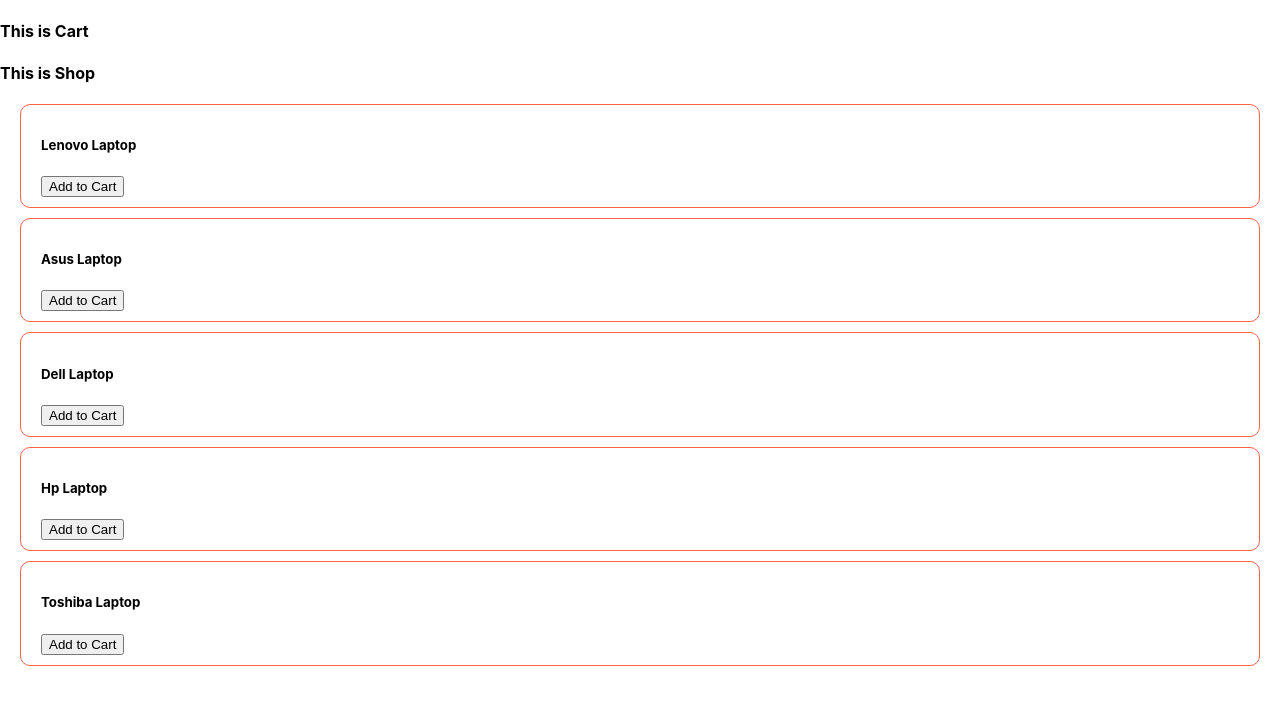
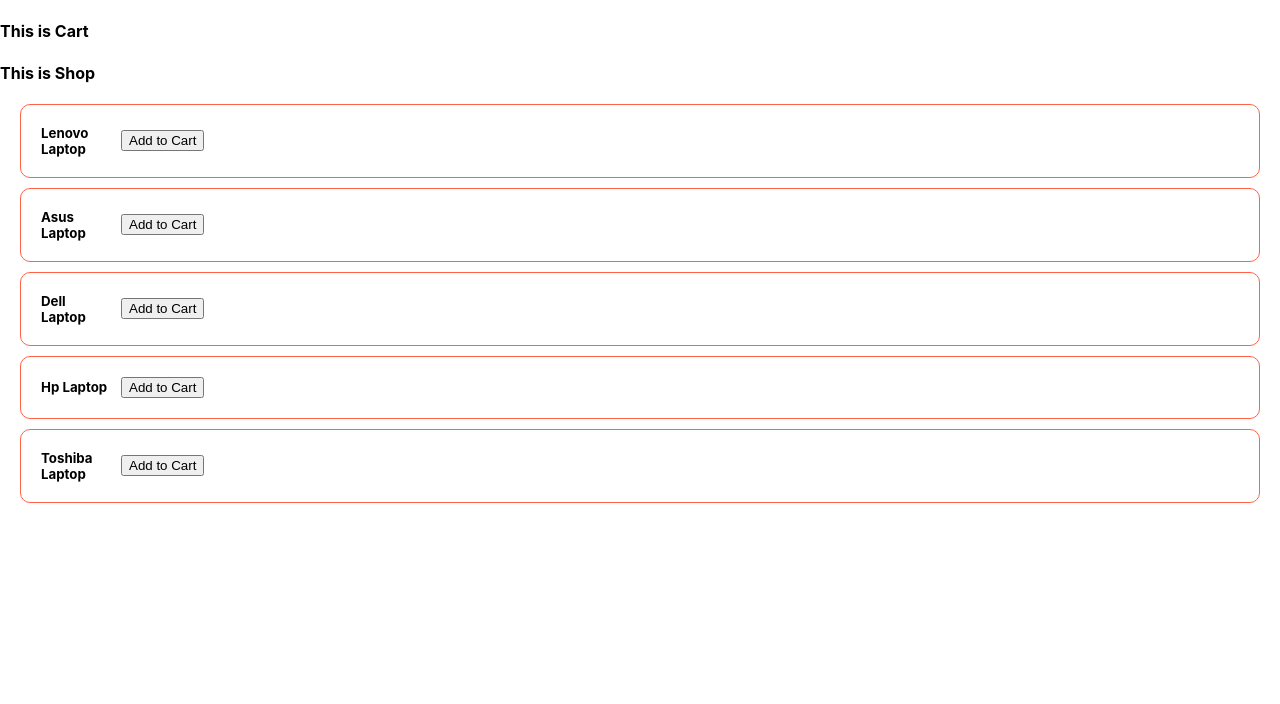
Before and after one commit to hasan-rakib-cse/redux-cart, a React (Create React App) app: page / in a window 1280 px wide. Shown: the top 704 px of the page. Built offline with nearby package versions, Linux system fonts and the light colour scheme.

Commit message:
some style edited

```diff
--- a/src/components/Product/Product.js
+++ b/src/components/Product/Product.js
@@ -1,12 +1,21 @@
 import React from 'react'
 
 const Product = (props) => {
+  const productStyle = {
+    border: '1px solid tomato',
+    borderRadius: '10px',
+    margin: '10px 20px',
+    padding: '20px 20px',
+    display: 'flex',
+    alignItems: 'center',
+    gap: '10px'
+  }
 
   const {addToCart, product} = props;
 
   return (
-    <div style={{border: '1px solid tomato', borderRadius: '10px', margin: '10px 20px', padding: '10px 20px'}}>
-        <h5>{product.name}</h5>
+    <div style={productStyle}>
+        <h5 style={{margin: 0, width: '70px'}}>{product.name}</h5>
         <button onClick={() => addToCart(product.id, product.name)}>Add to Cart</button>
     </div>
   )
--- a/src/components/Shop/Shop.js
+++ b/src/components/Shop/Shop.js
@@ -4,8 +4,6 @@
 import { connect } from 'react-redux';
 
 const Shop = (props) => {
-
-  console.log(props)
 
     const {products, addToCart} = props;
     // cartReducers theke products gulo props er moddhe chole asche redux er store theke
--- a/src/redux/reducers/cartReducers.js
+++ b/src/redux/reducers/cartReducers.js
@@ -1,4 +1,3 @@
-import React from 'react'
 import { ADD_TO_CART, REMOVE_FROM_CART } from '../actions/cartActions';
 
 const initialState = {
```
